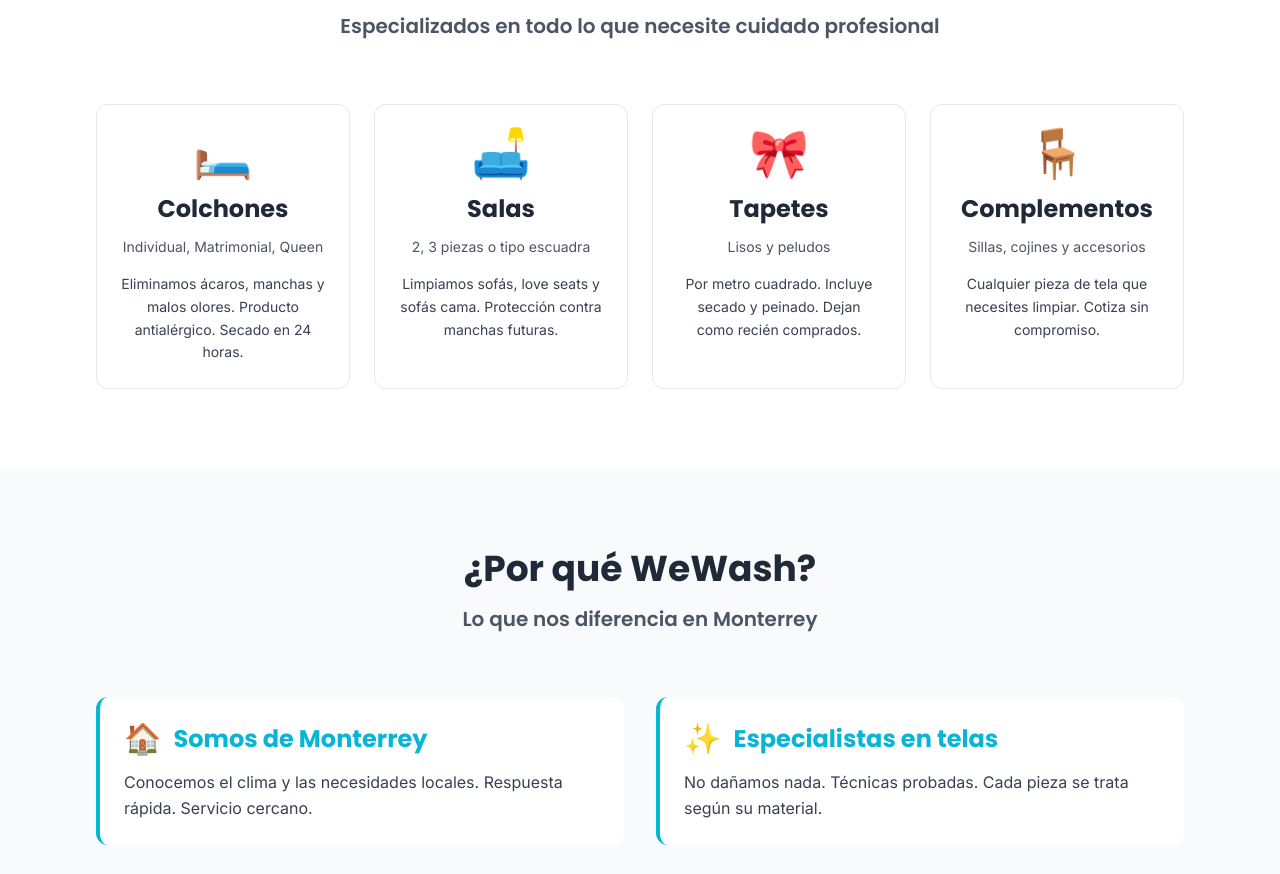
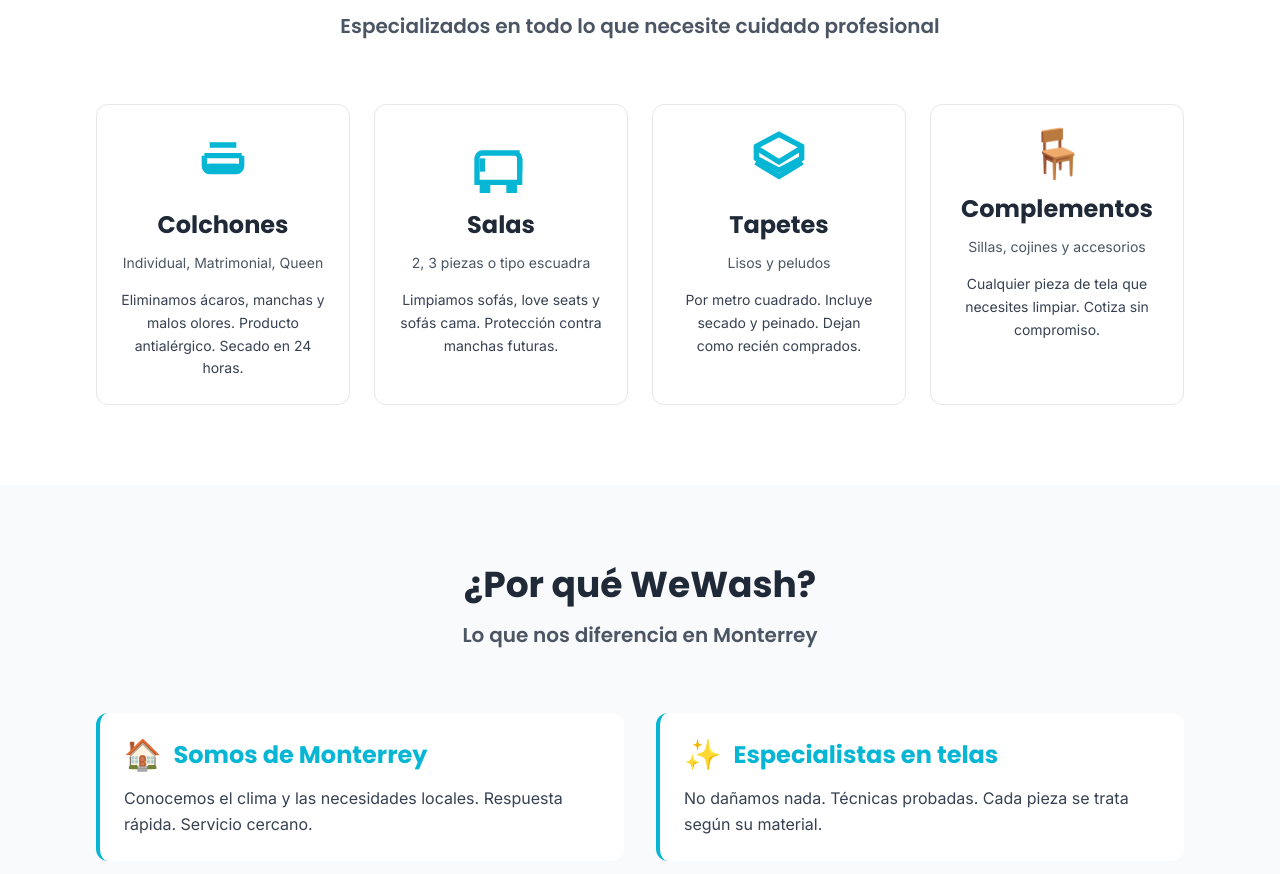
Before and after one commit to ivanolmos1985/wewash-landing, a plain HTML site: page index.html in a window 1280 px wide. Shown: the part 924-1798 px from the top of the page. Drawn offline with nearby package versions, Linux system fonts and the light colour scheme.

Commit message:
Update service card icons to Lucide SVG icons: bed-double, armchair, layers

```diff
--- a/index.html
+++ b/index.html
@@ -11,6 +11,9 @@
 
     <!-- Google Fonts -->
     <link href="https://fonts.googleapis.com/css2?family=Poppins:wght@400;600;700&family=Inter:wght@400;500;600&display=swap" rel="stylesheet">
+
+    <!-- Lucide Icons -->
+    <script src="https://unpkg.com/lucide@latest"></script>
 
     <!-- Tailwind Config personalizado -->
     <script>
@@ -329,7 +332,12 @@
             <div class="grid md:grid-cols-2 lg:grid-cols-4 gap-6">
                 <!-- Colchones -->
                 <div class="service-card">
-                    <div class="text-5xl mb-4">🛏️</div>
+                    <div class="mb-4 flex justify-center">
+                        <svg class="w-16 h-16 text-cyan-wewash stroke-2" fill="none" stroke="currentColor" viewBox="0 0 24 24" xmlns="http://www.w3.org/2000/svg">
+                            <path d="M5 10v4c0 .9.9 2 2 2h10c1.1 0 2-1.1 2-2v-4M7 6h10M7 14h10"></path>
+                            <path d="M5 10h14M5 14h14"></path>
+                        </svg>
+                    </div>
                     <h3 class="text-2xl font-bold text-gray-wewash mb-3">Colchones</h3>
                     <p class="text-sm text-gray-600 mb-4">Individual, Matrimonial, Queen</p>
                     <p class="text-gray-700 text-sm leading-relaxed">
@@ -339,7 +347,13 @@
 
                 <!-- Salas -->
                 <div class="service-card">
-                    <div class="text-5xl mb-4">🛋️</div>
+                    <div class="mb-4 flex justify-center">
+                        <svg class="w-16 h-16 text-cyan-wewash stroke-2" fill="none" stroke="currentColor" viewBox="0 0 24 24" xmlns="http://www.w3.org/2000/svg">
+                            <path d="M19 9H5c-1.1 0-2 .9-2 2v9h2v3h2v-3h8v3h2v-3h2v-9c0-1.1-.9-2-2-2z"></path>
+                            <path d="M5 11v5"></path>
+                            <path d="M19 11v5"></path>
+                        </svg>
+                    </div>
                     <h3 class="text-2xl font-bold text-gray-wewash mb-3">Salas</h3>
                     <p class="text-sm text-gray-600 mb-4">2, 3 piezas o tipo escuadra</p>
                     <p class="text-gray-700 text-sm leading-relaxed">
@@ -349,7 +363,13 @@
 
                 <!-- Tapetes -->
                 <div class="service-card">
-                    <div class="text-5xl mb-4">🎀</div>
+                    <div class="mb-4 flex justify-center">
+                        <svg class="w-16 h-16 text-cyan-wewash stroke-2" fill="none" stroke="currentColor" viewBox="0 0 24 24" xmlns="http://www.w3.org/2000/svg">
+                            <polygon points="12 2 20.5 6.5 20.5 11 12 15.5 3.5 11 3.5 6.5 12 2"></polygon>
+                            <polyline points="3.27 6.96 12 12.3 20.73 6.96"></polyline>
+                            <polyline points="3.27 12.46 12 17.8 20.73 12.46"></polyline>
+                        </svg>
+                    </div>
                     <h3 class="text-2xl font-bold text-gray-wewash mb-3">Tapetes</h3>
                     <p class="text-sm text-gray-600 mb-4">Lisos y peludos</p>
                     <p class="text-gray-700 text-sm leading-relaxed">
```
